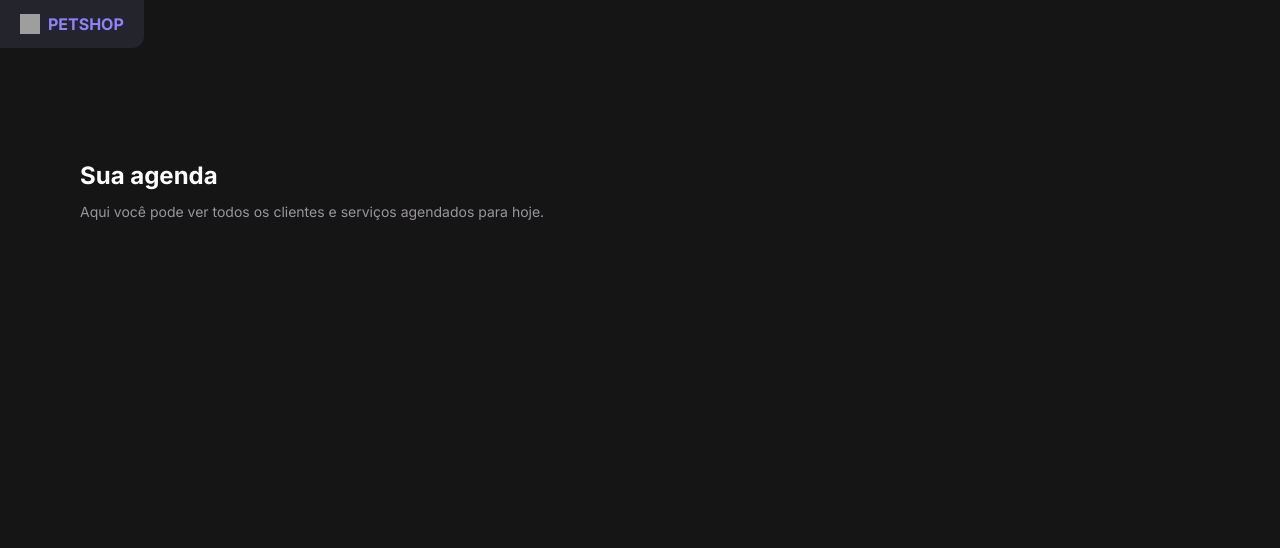
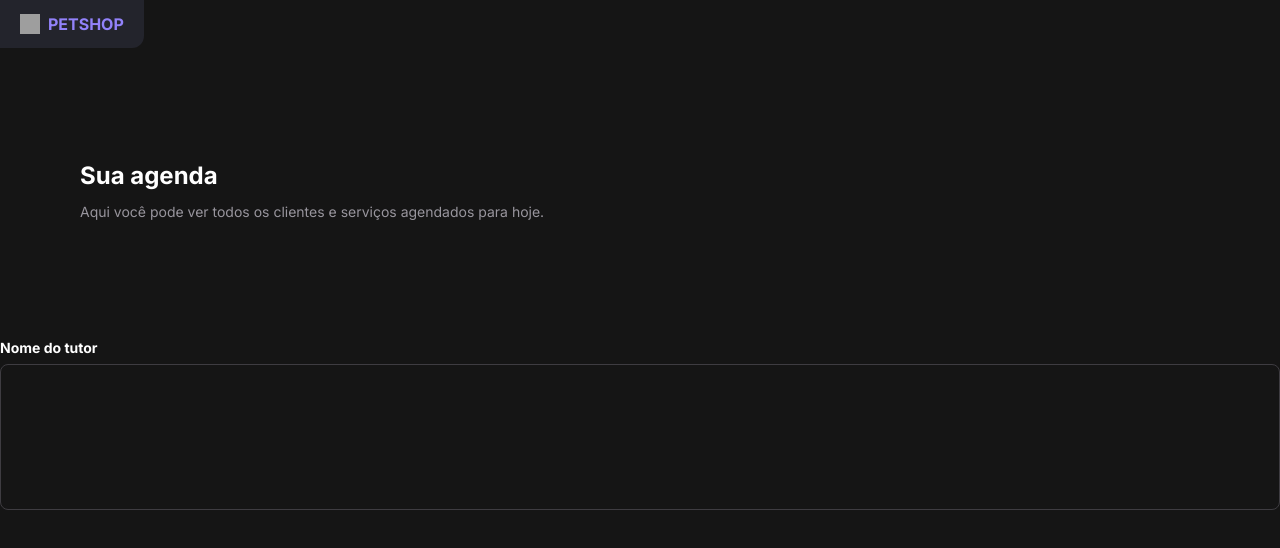
Before and after one commit to MrNaceja/rocketseat-nextjs-pet-shop, a Next.js app: page / in a window 1280 px wide. Shown: the top 548 px of the page. Built offline with nearby package versions, Linux system fonts and the light colour scheme; no server answers; grey boxes are pictures that could not be loaded.

Commit message:
feat: adiciona textarea

```diff
--- a/eslint.config.mjs
+++ b/eslint.config.mjs
@@ -25,7 +25,7 @@ const eslintConfig = [
     rules: {
       'arrow-body-style': 'off',
       'prefer-arrow-callback': 'off',
-      indent: ['error', 2],
+      indent: ['error', 4],
     },
   },
 ];
--- a/src/app/page.tsx
+++ b/src/app/page.tsx
@@ -1,3 +1,4 @@
+import { TextArea } from '@/components/ui/text-area';
 import Image from 'next/image';
 
 export default function HomePage() {
@@ -19,14 +20,18 @@ export default function HomePage() {
             <main className="container p-20 my-8">
                 <header className="flex items-center justify-between">
                     <div className="flex flex-col gap-2">
-            <h2 className="typo-title text-content-primary">Sua agenda</h2>
+                        <h2 className="typo-title text-content-primary">
+                            Sua agenda
+                        </h2>
                         <p className="typo-paragraph-medium text-content-secondary">
-              Aqui você pode ver todos os clientes e serviços agendados para
-              hoje.
+                            Aqui você pode ver todos os clientes e serviços
+                            agendados para hoje.
                         </p>
                     </div>
                 </header>
             </main>
+
+            <TextArea>Nome do tutor</TextArea>
         </section>
     );
 }
--- /dev/null
+++ b/src/components/ui/text-area.tsx
@@ -0,0 +1,40 @@
+import { cn } from '@/utils/cn';
+import { ComponentProps, useId } from 'react';
+
+export function TextArea({
+    className,
+    children: label,
+    id,
+    rows = 6,
+    ...props
+}: ComponentProps<'textarea'>) {
+    const _id = useId();
+
+    return (
+        <div className={cn('flex flex-col gap-1', className)}>
+            {label && (
+                <label
+                    htmlFor={_id + id}
+                    className="typo-label-medium text-content-primary"
+                >
+                    {label}
+                </label>
+            )}
+            <textarea
+                {...props}
+                id={_id + id}
+                rows={rows}
+                className={`
+                        resize-none
+                        rounded-lg border border-border-primary
+                        hover:border-border-secondary
+                        focus-visible:border-border-brand
+                        focus:outline-none
+
+                        placeholder:typo-label-large placeholder:font-normal placeholder:text-content-secondary
+                        typo-label-large font-normal text-content-primary
+                    `}
+            />
+        </div>
+    );
+}
--- a/src/utils/cn.ts
+++ b/src/utils/cn.ts
@@ -2,5 +2,5 @@ import { clsx, type ClassValue } from 'clsx';
 import { twMerge } from 'tailwind-merge';
 
 export function cn(...inputs: ClassValue[]) {
-  return twMerge(clsx(inputs));
+    return twMerge(clsx(inputs));
 }
```
Also changed, not shown: src/config/env.ts (+5 -5 lines), src/app/layout.tsx (indentation only), src/components/ui/button.tsx (indentation only), 1 other file (tests, documents, lock files or other folders). Lines whose indentation alone changed are shown as unchanged.
